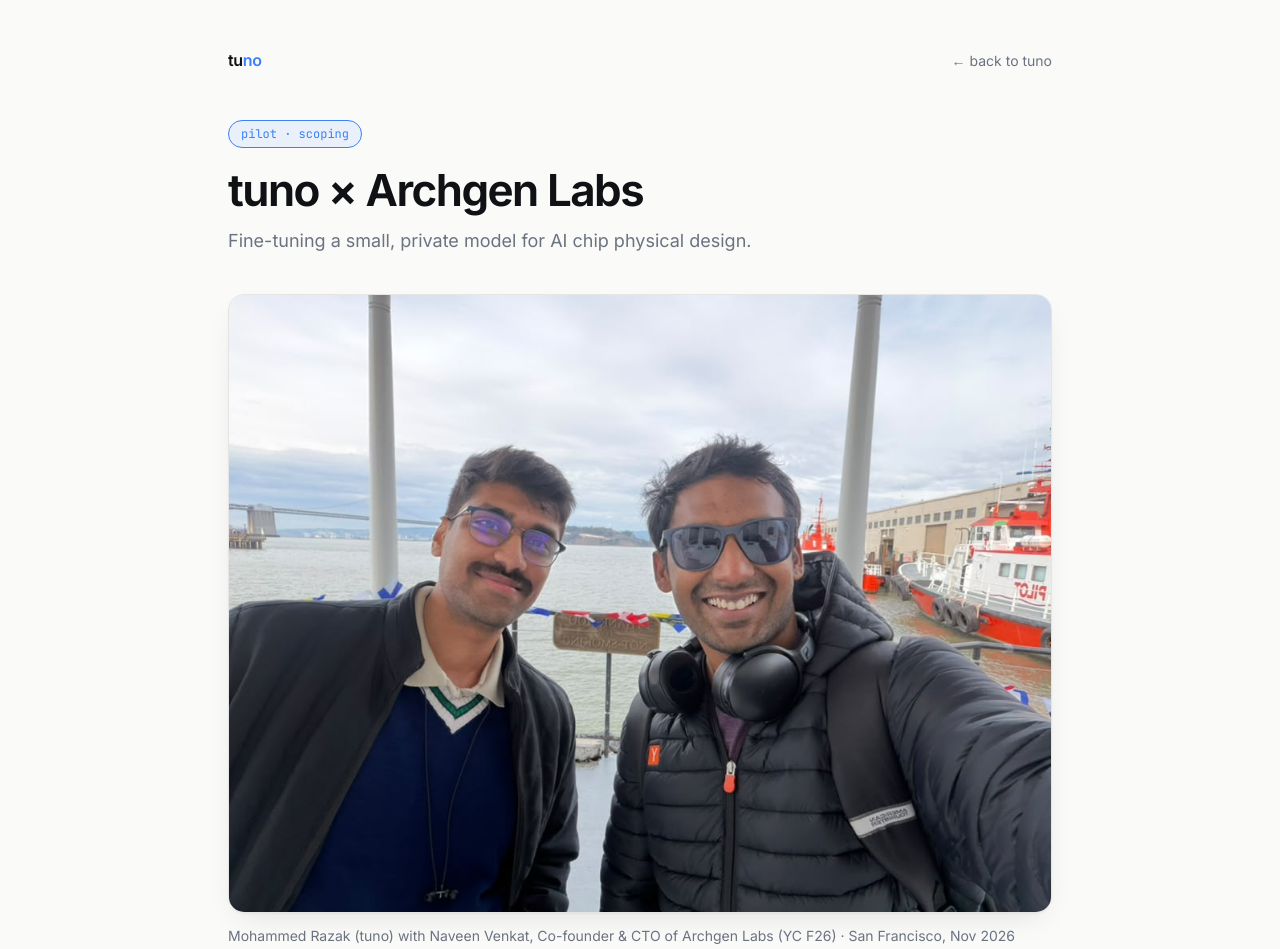
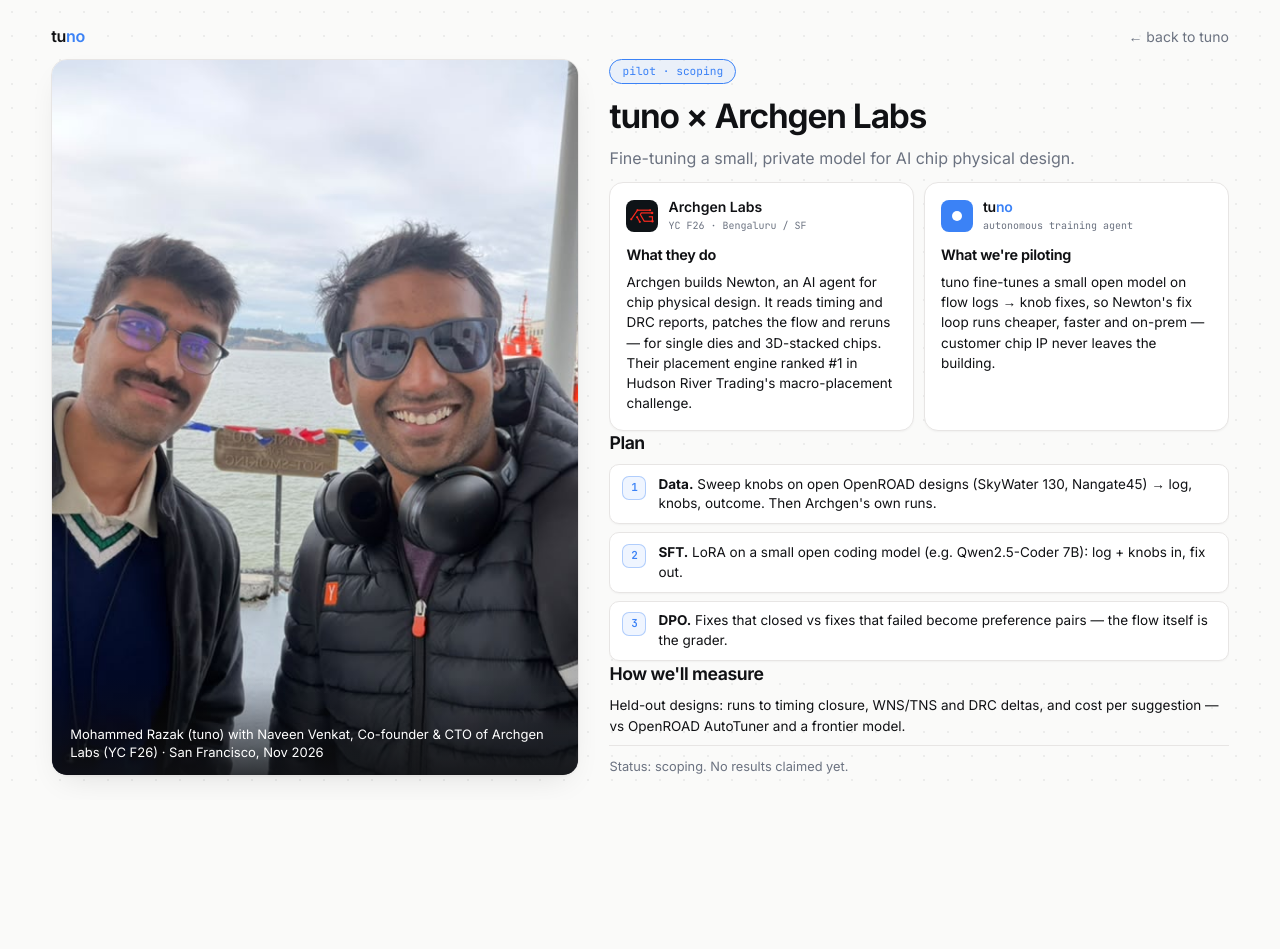
Before and after one commit to mdrazak2001/vibetuning, a plain HTML site: page assets/logos/pilot.html in a window 1280 px wide. Shown: the top 949 px of the page. After the commit the page ends 800 px from the top, so only its background shows below. Drawn offline with Linux system fonts and the light colour scheme.

Commit message:
tuno: pilot page fits one screen, opens in same tab
Co-authored-by: Cursor <cursoragent@cursor.com>

```diff
--- a/assets/logos/pilot.html
+++ b/assets/logos/pilot.html
@@ -18,6 +18,7 @@
   }
   * { box-sizing: border-box; margin: 0; padding: 0; }
   html, body {
+    height: 100%;
     background: rgb(var(--bg));
     color: rgb(var(--ink));
   }
@@ -25,21 +26,25 @@
     font-family: Inter, system-ui, sans-serif;
     -webkit-font-smoothing: antialiased;
     line-height: 1.5;
-    min-height: 100vh;
     background-image: radial-gradient(rgb(16 17 20 / .06) 1px, transparent 1.2px);
     background-size: 24px 24px;
     background-attachment: fixed;
   }
   .wrap {
-    max-width: 880px;
+    height: 100vh;
+    box-sizing: border-box;
+    max-width: 1400px;
     margin: 0 auto;
-    padding: 48px 28px 80px;
+    padding: clamp(16px, 3vh, 32px) clamp(20px, 4vw, 56px);
+    display: flex;
+    flex-direction: column;
   }
   .topbar {
     display: flex;
     align-items: center;
     justify-content: space-between;
-    margin-bottom: 48px;
+    flex: none;
+    margin-bottom: clamp(8px, 1.4vh, 14px);
   }
   .wordmark {
     font-weight: 600;
@@ -55,150 +60,205 @@
     transition: color 180ms ease;
   }
   .back:hover { color: rgb(var(--accent)); }
+  .stage {
+    flex: 1;
+    min-height: 0;
+    display: grid;
+    grid-template-columns: 46fr 54fr;
+    gap: clamp(16px, 2.4vw, 36px);
+    align-items: stretch;
+  }
+  .photo-col {
+    position: relative;
+    min-height: 0;
+    height: 100%;
+    border-radius: 16px;
+    overflow: hidden;
+    border: 1px solid rgb(var(--line));
+    box-shadow: 0 1px 2px rgb(16 17 20 / .04), 0 12px 32px -12px rgb(16 17 20 / .12);
+  }
+  .photo {
+    width: 100%;
+    height: 100%;
+    object-fit: cover;
+    display: block;
+  }
+  .caption {
+    position: absolute;
+    left: 0;
+    right: 0;
+    bottom: 0;
+    padding: clamp(36px, 6vh, 56px) 18px 14px;
+    background: linear-gradient(transparent, rgb(16 17 20 / .82));
+    color: #fff;
+    font-size: 13px;
+    line-height: 1.4;
+  }
+  .copy {
+    min-height: 0;
+    overflow: hidden;
+    display: flex;
+    flex-direction: column;
+    gap: clamp(8px, 1.6vh, 16px);
+  }
   .eyebrow {
     display: inline-block;
+    align-self: flex-start;
     font-family: 'JetBrains Mono', ui-monospace, monospace;
-    font-size: 12px;
+    font-size: clamp(10px, 1.4vh, 12px);
     color: rgb(var(--accent));
     border: 1px solid rgb(var(--accent));
     background: rgb(59 130 246 / .08);
     border-radius: 999px;
-    padding: 4px 12px;
-    margin-bottom: 18px;
+    padding: 3px 12px;
   }
   h1 {
-    font-size: 44px;
+    font-size: clamp(28px, 4.2vh, 44px);
     font-weight: 650;
     letter-spacing: -0.035em;
     line-height: 1.12;
-    margin-bottom: 12px;
   }
   .subtitle {
-    font-size: 18px;
+    font-size: clamp(14px, 2vh, 18px);
     color: rgb(var(--mute));
-    margin-bottom: 40px;
     max-width: 36em;
-  }
-  .photo {
-    width: 100%;
-    display: block;
-    border-radius: 16px;
-    border: 1px solid rgb(var(--line));
-    box-shadow: 0 1px 2px rgb(16 17 20 / .04), 0 12px 32px -12px rgb(16 17 20 / .12);
-  }
-  .caption {
-    font-size: 14px;
-    color: rgb(var(--mute));
-    margin-top: 12px;
-    margin-bottom: 40px;
+    line-height: 1.4;
   }
   .cards {
     display: grid;
     grid-template-columns: 1fr 1fr;
-    gap: 16px;
-    margin-bottom: 48px;
+    gap: clamp(8px, 1.2vh, 12px);
+    min-height: 0;
   }
   .card {
     background: #fff;
     border: 1px solid rgb(var(--line));
     border-radius: 14px;
-    padding: 24px;
+    padding: 16px;
     box-shadow: 0 1px 2px rgb(16 17 20 / .04);
+    min-width: 0;
   }
   .card-head {
     display: flex;
     align-items: center;
-    gap: 12px;
-    margin-bottom: 18px;
+    gap: 10px;
+    margin-bottom: clamp(8px, 1.4vh, 12px);
   }
   .card-head img {
-    width: 40px;
-    height: 40px;
-    border-radius: 10px;
+    width: 32px;
+    height: 32px;
+    border-radius: 8px;
     object-fit: cover;
     flex: none;
   }
   .mark {
-    width: 40px;
-    height: 40px;
-    border-radius: 10px;
+    width: 32px;
+    height: 32px;
+    border-radius: 8px;
     background: rgb(var(--accent));
     display: grid;
     place-items: center;
     flex: none;
   }
   .mark span {
-    width: 12px;
-    height: 12px;
+    width: 10px;
+    height: 10px;
     border-radius: 50%;
     background: #fff;
   }
-  .card-name { font-weight: 600; font-size: 15px; line-height: 1.2; }
+  .card-name { font-weight: 600; font-size: 14px; line-height: 1.2; }
   .card-meta {
     font-family: 'JetBrains Mono', ui-monospace, monospace;
-    font-size: 11px;
+    font-size: 10px;
     color: rgb(var(--mute));
     margin-top: 2px;
   }
   .card h2 {
-    font-size: 16px;
+    font-size: clamp(13px, 1.8vh, 15px);
     font-weight: 650;
     letter-spacing: -0.02em;
-    margin-bottom: 8px;
+    margin-bottom: 6px;
   }
   .card p, .measure p {
-    font-size: 15px;
+    font-size: 13.5px;
     color: rgb(var(--ink));
-    line-height: 1.6;
+    line-height: 1.5;
   }
   h2.section {
-    font-size: 20px;
+    font-size: clamp(15px, 2.2vh, 18px);
     font-weight: 650;
     letter-spacing: -0.025em;
-    margin-bottom: 16px;
+    margin-bottom: clamp(6px, 1vh, 10px);
   }
-  .plan { margin-bottom: 40px; }
-  .steps { list-style: none; display: flex; flex-direction: column; gap: 10px; }
+  .plan, .measure { min-height: 0; }
+  .steps { list-style: none; display: flex; flex-direction: column; gap: clamp(6px, 1vh, 8px); }
   .steps li {
     display: flex;
     align-items: flex-start;
-    gap: 14px;
+    gap: 12px;
     background: #fff;
     border: 1px solid rgb(var(--line));
-    border-radius: 14px;
-    padding: 16px 18px;
+    border-radius: 10px;
+    padding: clamp(8px, 1.2vh, 10px) 12px;
     box-shadow: 0 1px 2px rgb(16 17 20 / .04);
-    font-size: 15px;
-    line-height: 1.55;
+    font-size: 13.5px;
+    line-height: 1.45;
   }
   .badge {
     font-family: 'JetBrains Mono', ui-monospace, monospace;
-    font-size: 12px;
+    font-size: 11px;
     font-weight: 600;
     color: rgb(var(--accent));
     background: rgb(59 130 246 / .08);
     border: 1px solid rgb(var(--accent) / .35);
-    width: 28px;
-    height: 28px;
-    border-radius: 8px;
+    width: 24px;
+    height: 24px;
+    border-radius: 7px;
     display: grid;
     place-items: center;
     flex: none;
     margin-top: 1px;
   }
-  .measure { margin-bottom: 48px; }
-  .measure p { color: rgb(var(--ink)); }
   footer {
-    font-size: 13px;
+    font-size: clamp(11px, 1.6vh, 13px);
     color: rgb(var(--mute));
-    padding-top: 24px;
+    padding-top: clamp(8px, 1.4vh, 12px);
     border-top: 1px solid rgb(var(--line));
+    margin-top: auto;
   }
-  @media (max-width: 720px) {
-    .wrap { padding: 32px 20px 64px; }
+
+  @media (min-width: 900px) and (min-height: 640px) {
+    body { overflow: hidden; }
+  }
+
+  @media (max-width: 899px), (max-height: 639px) {
+    body { overflow: auto; }
+    .wrap {
+      height: auto;
+      min-height: 100vh;
+      padding: 32px 20px 64px;
+    }
+    .stage {
+      display: flex;
+      flex-direction: column;
+      flex: none;
+      min-height: 0;
+      gap: 20px;
+    }
+    .photo-col {
+      height: 50vh;
+      min-height: 240px;
+    }
+    .copy {
+      overflow: visible;
+      gap: 16px;
+    }
     h1 { font-size: 32px; }
     .subtitle { font-size: 16px; }
     .cards { grid-template-columns: 1fr; }
+    .card { padding: 20px; }
+    .card p, .measure p, .steps li { font-size: 15px; }
+    footer { margin-top: 8px; }
   }
 </style>
 </head>
@@ -209,12 +269,16 @@
       <a class="back" href="/">← back to tuno</a>
     </div>
 
+    <div class="stage">
+      <div class="photo-col">
+        <img class="photo" src="archgen-pilot.jpg" alt="Mohammed Razak with Naveen Venkat of Archgen Labs" />
+        <p class="caption">Mohammed Razak (tuno) with Naveen Venkat, Co-founder &amp; CTO of Archgen Labs (YC F26) · San Francisco, Nov 2026</p>
+      </div>
+
+      <div class="copy">
         <span class="eyebrow">pilot · scoping</span>
         <h1>tuno × Archgen Labs</h1>
         <p class="subtitle">Fine-tuning a small, private model for AI chip physical design.</p>
-
-    <img class="photo" src="archgen-pilot.jpg" alt="Mohammed Razak with Naveen Venkat of Archgen Labs" />
-    <p class="caption">Mohammed Razak (tuno) with Naveen Venkat, Co-founder &amp; CTO of Archgen Labs (YC F26) · San Francisco, Nov 2026</p>
 
         <div class="cards">
           <article class="card">
@@ -266,5 +330,7 @@
 
         <footer>Status: scoping. No results claimed yet.</footer>
       </div>
+    </div>
+  </div>
 </body>
 </html>
```
Also changed, not shown: web/index.html (+1 -1 lines). Lines whose indentation alone changed are shown as unchanged.
